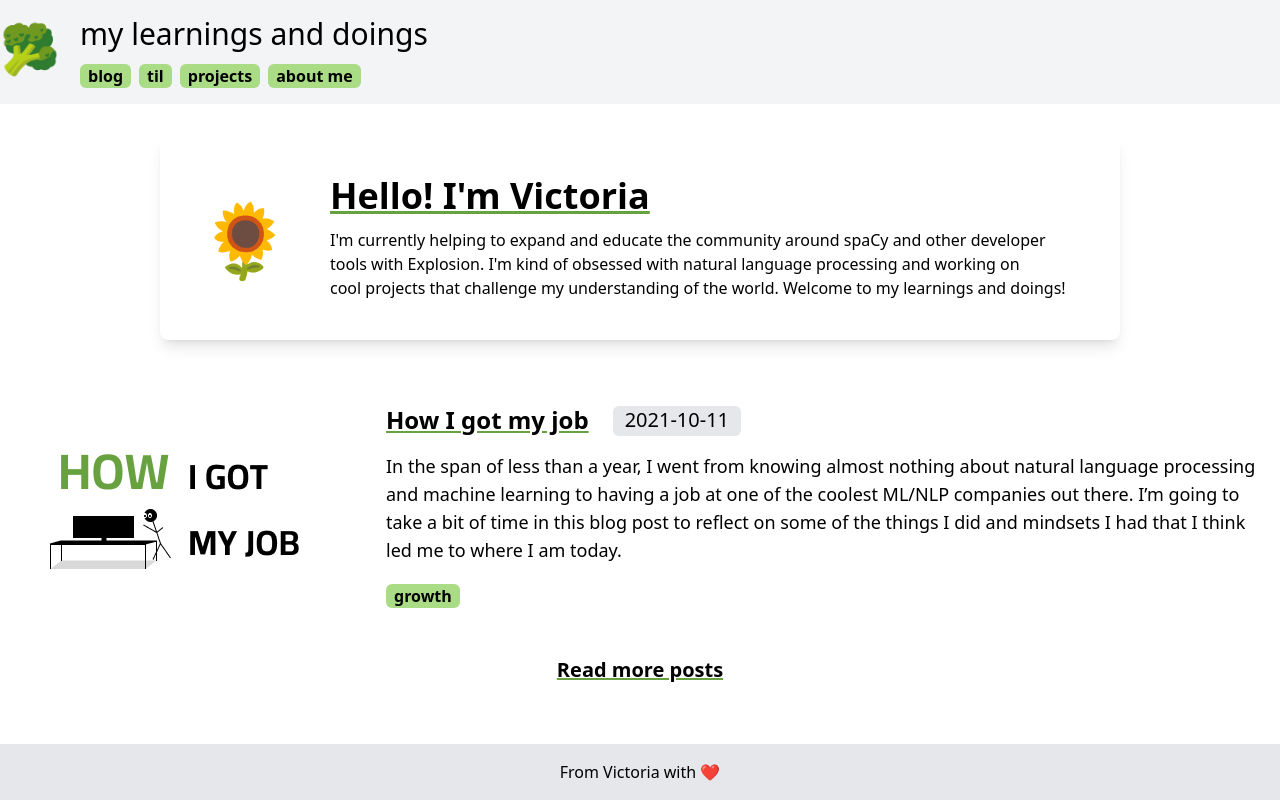
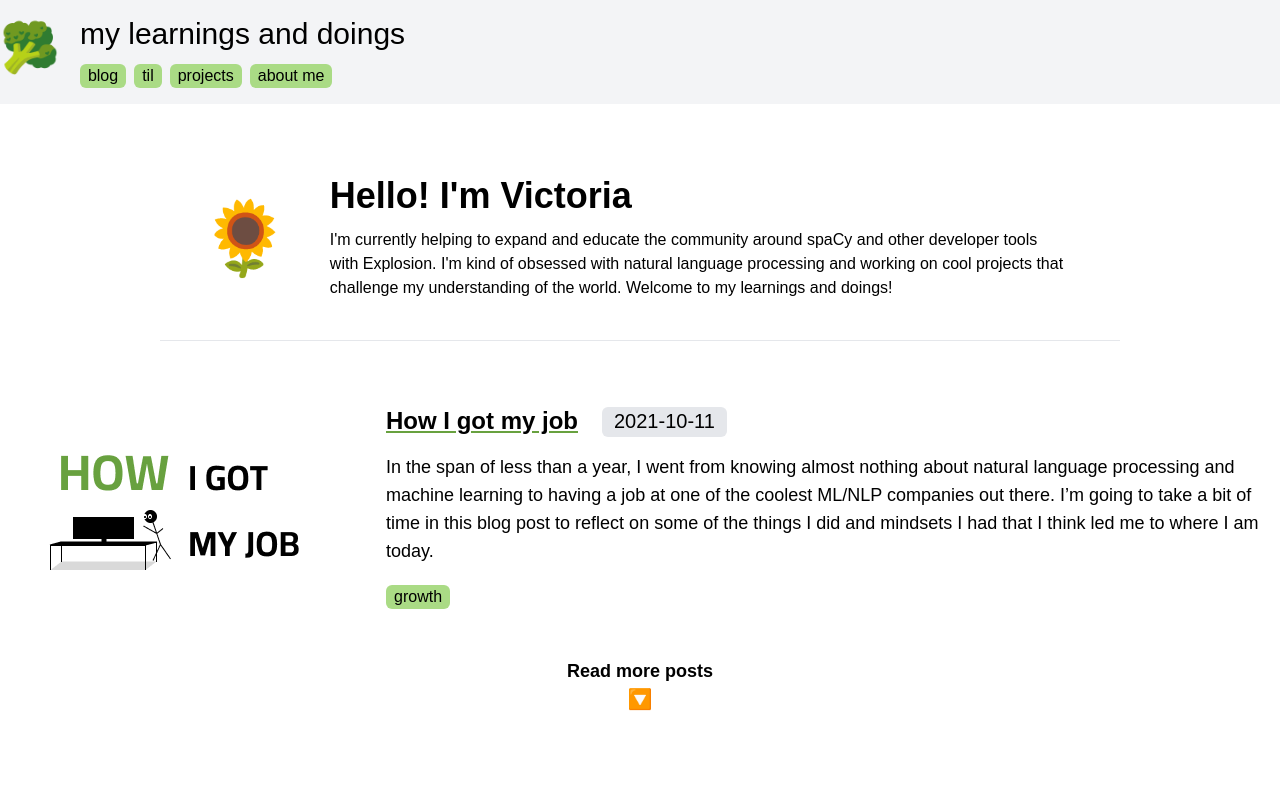
Before and after one commit to victorialslocum/personal-blog, a Next.js app: page / in a window 1280 px wide. Built offline with nearby package versions, Linux system fonts and the light colour scheme.

Commit message:
css fixes

```diff
--- a/components/layout.js
+++ b/components/layout.js
@@ -11,22 +11,22 @@ export default function Layout({ children }) {
             <a className="text-3xl">my learnings and doings</a>
           </Link>
           <div className="flex pt-3">
-            <div className="flex-none px-2 mr-2 bg-main-light font-bold rounded-md">
+            <div className="flex-none px-2 mr-2 bg-main-light rounded-md">
               <Link href="/blog">
                 <a>blog</a>
               </Link>
             </div>
-            <div className="flex-none px-2 mr-2 bg-main-light font-bold rounded-md">
+            <div className="flex-none px-2 mr-2 bg-main-light rounded-md">
               <Link href="/til">
                 <a>til</a>
               </Link>
             </div>
-            <div className="flex-none px-2 mr-2 bg-main-light font-bold rounded-md">
+            <div className="flex-none px-2 mr-2 bg-main-light rounded-md">
               <Link href="/projects">
                 <a>projects</a>
               </Link>
             </div>
-            <div className="flex-none px-2 mr-2 bg-main-light font-bold rounded-md">
+            <div className="flex-none px-2 mr-2 bg-main-light rounded-md">
               <Link href="https://victoriaslocum.com">
                 <a>about me</a>
               </Link>
@@ -36,11 +36,11 @@ export default function Layout({ children }) {
         </div>
       </header>
       <main className="container mx-auto flex-1">{children}</main>
-      <footer className="bg-gray-200 mt-8 py-4">
+      {/* <footer className="bg-gray-200 mt-8 py-4">
         <div className="container mx-auto flex justify-center">
           From Victoria with ❤️
         </div>
-      </footer>
+      </footer> */}
     </div>
   );
 }
--- a/pages/blog.js
+++ b/pages/blog.js
@@ -53,7 +53,7 @@ export default function Home({ posts }) {
               <div className='text-xl ml-6 mt-0.5 px-3 bg-gray-200 rounded-md'>{frontmatter.date}</div></div>
 
               <p className='text-lg'>{frontmatter.summary}</p>
-              <div className='flex pt-5'>{frontmatter.tags.map((tag)=>(<div className='flex-none px-2 mr-2 bg-main-light font-bold rounded-md'>{tag}</div>))}</div>
+              <div className='flex pt-5'>{frontmatter.tags.map((tag)=>(<div className='flex-none px-2 mr-2 bg-main-light rounded-md'>{tag}</div>))}</div>
               </div>
 
 
--- a/pages/index.js
+++ b/pages/index.js
@@ -34,13 +34,13 @@ export default function Home({ posts }) {
     <div>
       <div className="container mx-auto px-40 mb-10">
 
-        <div className="flex items-center p-10 shadow-lg rounded-lg">
+        <div className="flex items-center p-10">
           <div className="flex-none w-250 h-350">
           <h1 className="text-7xl font-bold">🌻</h1>
           </div>
 
           <div className="text-left flex-1 pl-10">
-            <h1 className="text-4xl pb-3 font-bold underline decoration-main">Hello! I'm Victoria</h1>
+            <h1 className="text-4xl pb-3 font-bold">Hello! I'm Victoria</h1>
 
             <p className="text-md">
               I'm currently helping to expand and educate the community
@@ -54,6 +54,7 @@ export default function Home({ posts }) {
           </div>
 
         </div>
+        <hr></hr>
         {/* <div className="text-center pt-10 pb-5">
         <h2 className="text-xl font-bold">Welcome to my blog!</h2>
         <h2 className="text-lg">Some recent posts 🔽</h2>
@@ -86,7 +87,7 @@ export default function Home({ posts }) {
                   <p className="text-lg">{frontmatter.summary}</p>
                   <div className="flex pt-5">
                     {frontmatter.tags.map((tag) => (
-                      <div className="flex-none px-2 mr-2 bg-main-light font-bold rounded-md">
+                      <div className="flex-none px-2 mr-2 bg-main-light rounded-md">
                         {tag}
                       </div>
                     ))}
@@ -98,7 +99,8 @@ export default function Home({ posts }) {
         </div>
       ))}
       <Link href={'/blog'}><div className="text-center pt-10 pb-5">
-        <h2 className="text-xl font-bold underline decoration-main">Read more posts</h2>
+        <h2 className="text-lg font-bold">Read more posts</h2>
+        <h2 className="text-xl">🔽</h2>
         </div></Link>
     </div>
   );
--- a/pages/til.js
+++ b/pages/til.js
@@ -38,14 +38,14 @@ export default function TIL({ posts }) {
         >
           <Link href={`/post/${slug}`}>
           <a>
-            <div className='container mx-auto px-40'>
+            <div className='container mx-auto px-60'>
 
 
 
               <div className='text-left p-2 pl-9'>
               <h1 className='text-2xl font-bold pb-3 pt-3'>{frontmatter.title}</h1>
               <p className='text-lg'>{frontmatter.summary}</p>
-              <div className='flex pt-5'>{frontmatter.tags.map((tag)=>(<div className='flex-none px-2 mr-2 bg-slate-200 rounded-md'>{tag}</div>))}</div>
+              <div className='flex pt-5'>{frontmatter.tags.map((tag)=>(<div className='flex-none px-2 mr-2 bg-main-light rounded-md'>{tag}</div>))}</div>
               </div>
 
 
--- a/tailwind.config.js
+++ b/tailwind.config.js
@@ -4,6 +4,10 @@ module.exports = {
     './components/**/*.{js,ts,jsx,tsx}',
   ],
   theme: {
+    fontFamily: {
+      sans: ['Cairo', 'sans-serif'],
+      serif: ['Merriweather', 'serif'],
+    },
     extend: {colors: {
       'main': '#68A13F',
       'main-light': '#aadb85',
```
